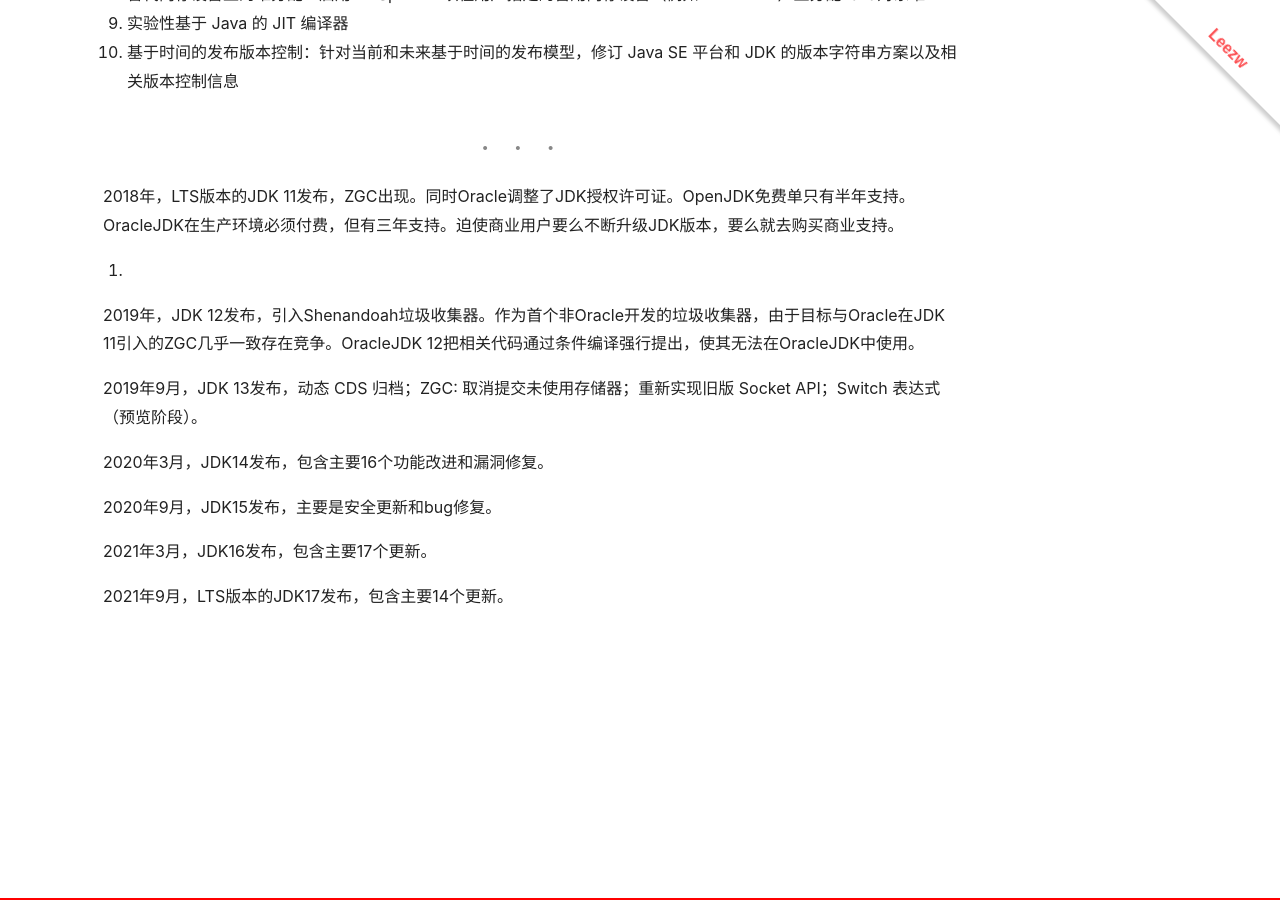
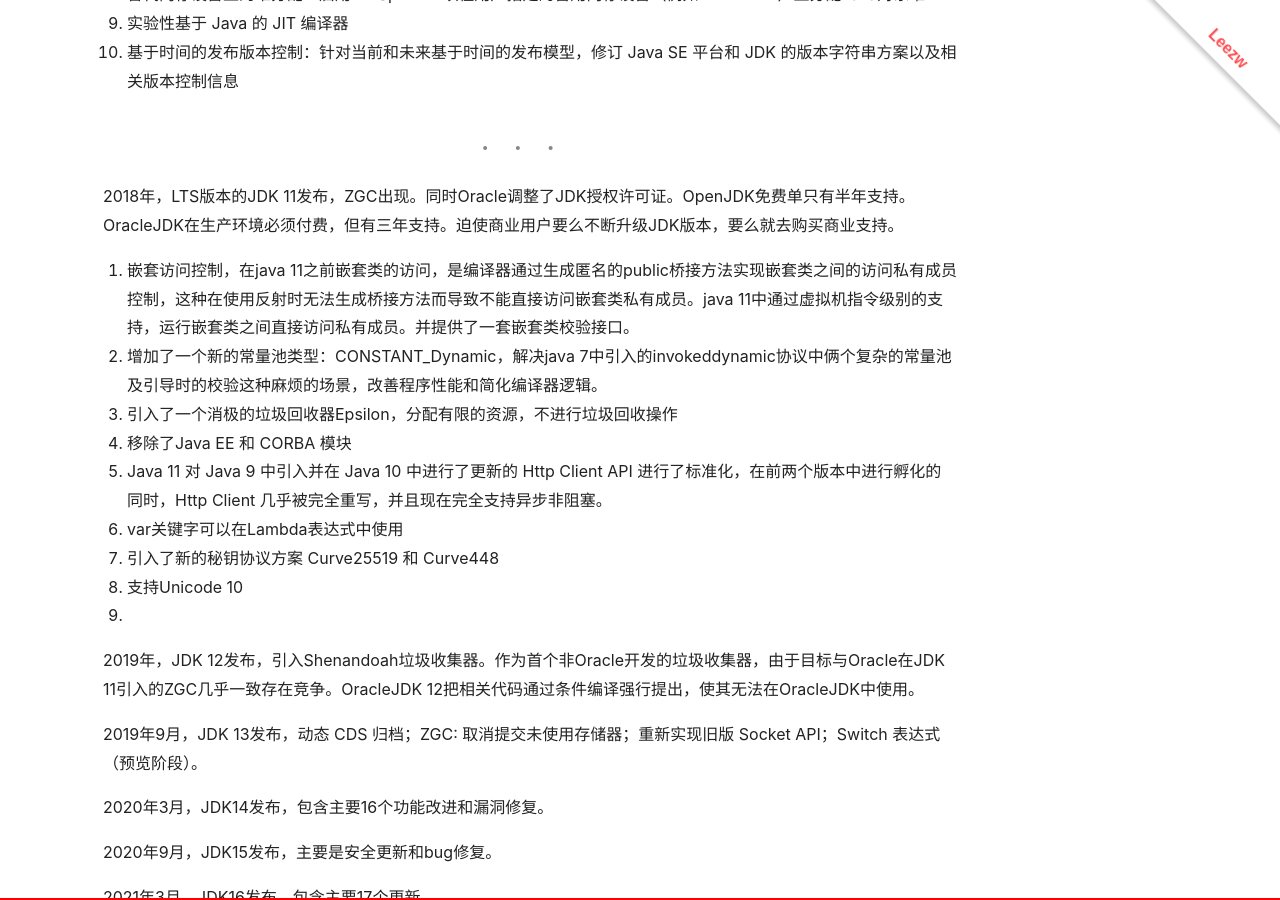
Before and after one commit to quantum-li/quantum-li.github.io, a Jekyll site: the page built from _posts/2020-06-07-java-history.md, in a window 1280 px wide and 900 px high, scrolled down 6844 px. Built offline with Jekyll 4.4.1, drawn with Linux system fonts in a browser that asks for light colours; nearby versions of some CDN libraries; a script that is not in the unit is left out.

Commit message:
2021-07-22 19:59:46

```diff
--- a/_posts/2020-06-07-java-history.md
+++ b/_posts/2020-06-07-java-history.md
@@ -201,7 +201,15 @@ excerpt: 从Java的第一个版本诞生到现在已经有二十余年的时间
 ------
 
 2018年，LTS版本的JDK 11发布，ZGC出现。同时Oracle调整了JDK授权许可证。OpenJDK免费单只有半年支持。OracleJDK在生产环境必须付费，但有三年支持。迫使商业用户要么不断升级JDK版本，要么就去购买商业支持。
-1.
+1. 嵌套访问控制，在java 11之前嵌套类的访问，是编译器通过生成匿名的public桥接方法实现嵌套类之间的访问私有成员控制，这种在使用反射时无法生成桥接方法而导致不能直接访问嵌套类私有成员。java 11中通过虚拟机指令级别的支持，运行嵌套类之间直接访问私有成员。并提供了一套嵌套类校验接口。
+2. 增加了一个新的常量池类型：CONSTANT_Dynamic，解决java 7中引入的invokeddynamic协议中俩个复杂的常量池及引导时的校验这种麻烦的场景，改善程序性能和简化编译器逻辑。
+3. 引入了一个消极的垃圾回收器Epsilon，分配有限的资源，不进行垃圾回收操作
+4. 移除了Java EE 和 CORBA 模块
+5. Java 11 对 Java 9 中引入并在 Java 10 中进行了更新的 Http Client API 进行了标准化，在前两个版本中进行孵化的同时，Http Client 几乎被完全重写，并且现在完全支持异步非阻塞。
+6. var关键字可以在Lambda表达式中使用
+7. 引入了新的秘钥协议方案 Curve25519 和 Curve448
+8. 支持Unicode 10
+9.
 
 2019年，JDK 12发布，引入Shenandoah垃圾收集器。作为首个非Oracle开发的垃圾收集器，由于目标与Oracle在JDK 11引入的ZGC几乎一致存在竞争。OracleJDK 12把相关代码通过条件编译强行提出，使其无法在OracleJDK中使用。
 
```
